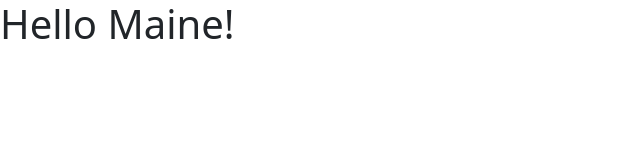
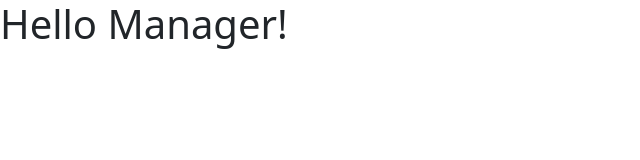
Before and after one commit to Crystal011486/E-commerce, an Angular app in the folder E-commerce-app/: page / in a window 1280 px wide. Shown: the top 160 px of the page, without its empty margins (0-640 px from the left). Built offline with nearby package versions, Linux system fonts and the light colour scheme.

Commit message:
1st status

```diff
--- a/E-commerce-app/src/app/app.component.html
+++ b/E-commerce-app/src/app/app.component.html
@@ -1 +1 @@
-<h1>Hello Maine!</h1>
+<h1>Hello Manager!</h1>
```
